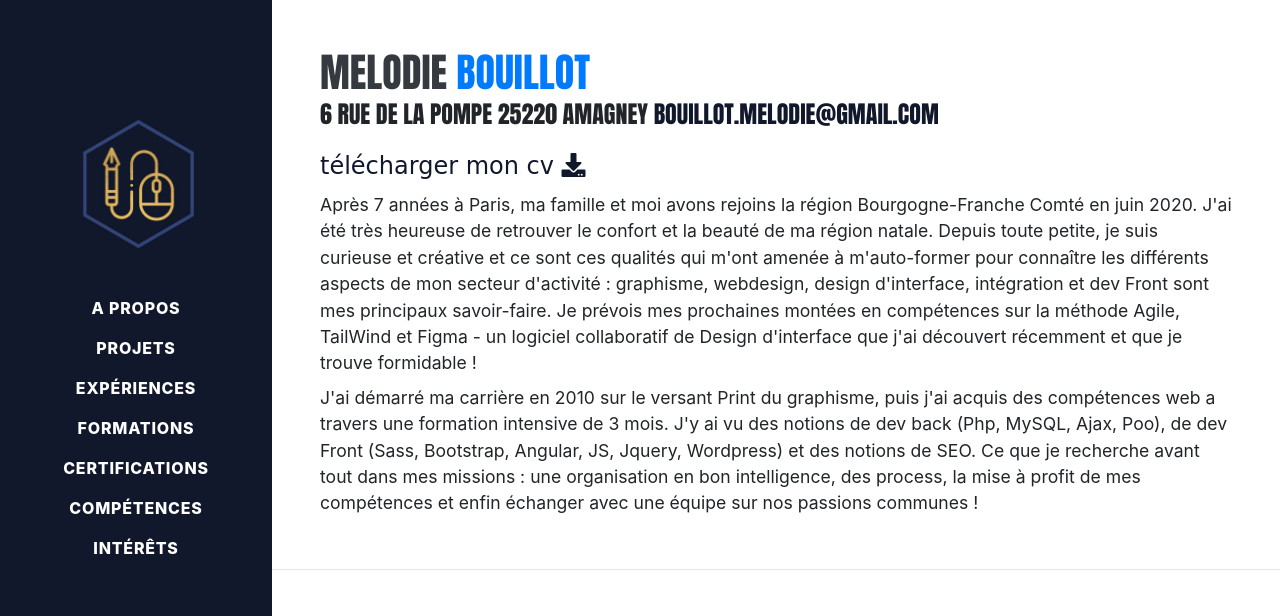
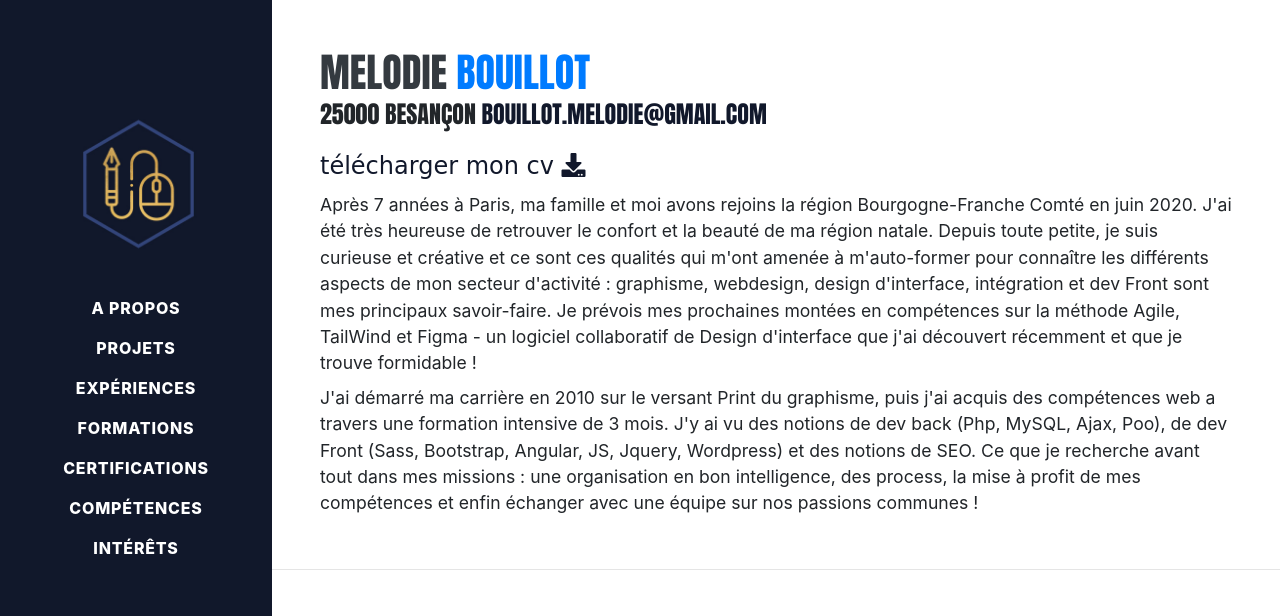
Before and after one commit to MelodieBo/resume2021, a website with bundled scripts: page index.html in a window 1280 px wide. Shown: the top 616 px of the page. Built offline with nearby package versions, Linux system fonts and the light colour scheme; a web font is replaced by a local one.

Commit message:
change adress

```diff
--- a/index.html
+++ b/index.html
@@ -78,7 +78,7 @@
           <span class="text-primary">Bouillot</span>
         </h1>
 
-        <div class="subheading mb-3">6 rue de la pompe 25220 Amagney
+        <div class="subheading mb-3">25000 Besançon
           <a href="mailto:bouillot.melodie@gmail.com">bouillot.melodie@gmail.com</a>
         </div>
 
```
